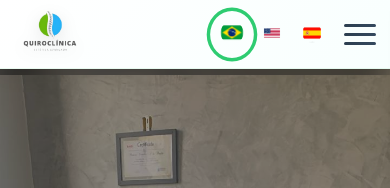
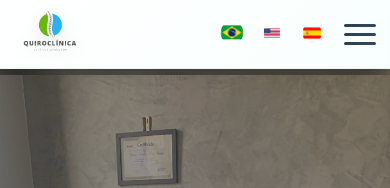
Before and after one commit to adriano-rocha/site-quiroclinica, a React (Vite) app: page / in a window 390 px wide. Shown: the top 188 px of the page. Built offline with nearby package versions, Linux system fonts and the light colour scheme.

Commit message:
Remoção da regra CSS .mobile-flags .language-btn.active

```diff
--- a/src/components/Header/Header.css
+++ b/src/components/Header/Header.css
@@ -219,12 +219,6 @@
 
 .mobile-flags .language-btn:hover {
   transform: translateY(-2px) scale(1.1);
-}
-
-.mobile-flags .language-btn.active {
-  outline: 3px solid #2ecc71;
-  outline-offset: 3px;
-  border-radius: 50%;
 }
 
 .menu-toggle {
```
